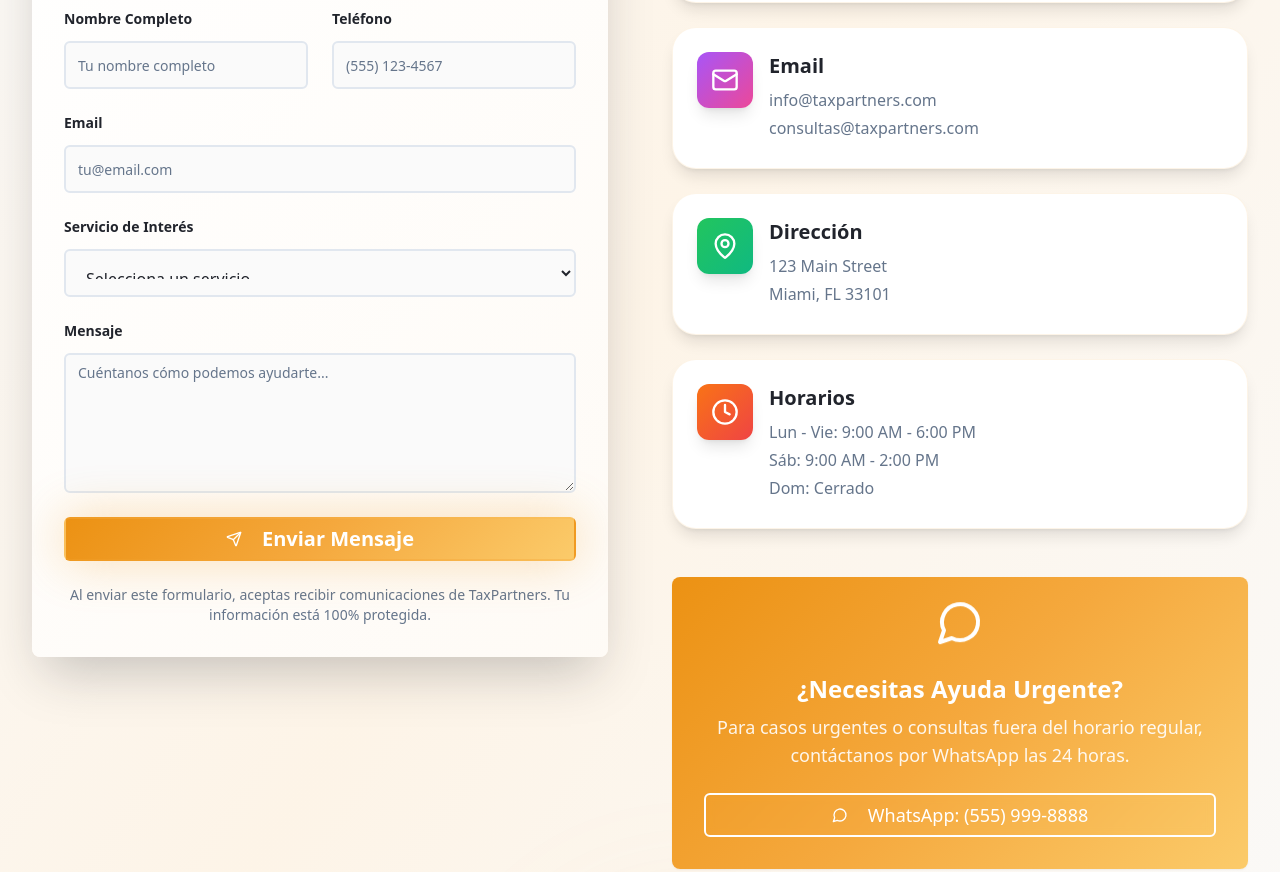
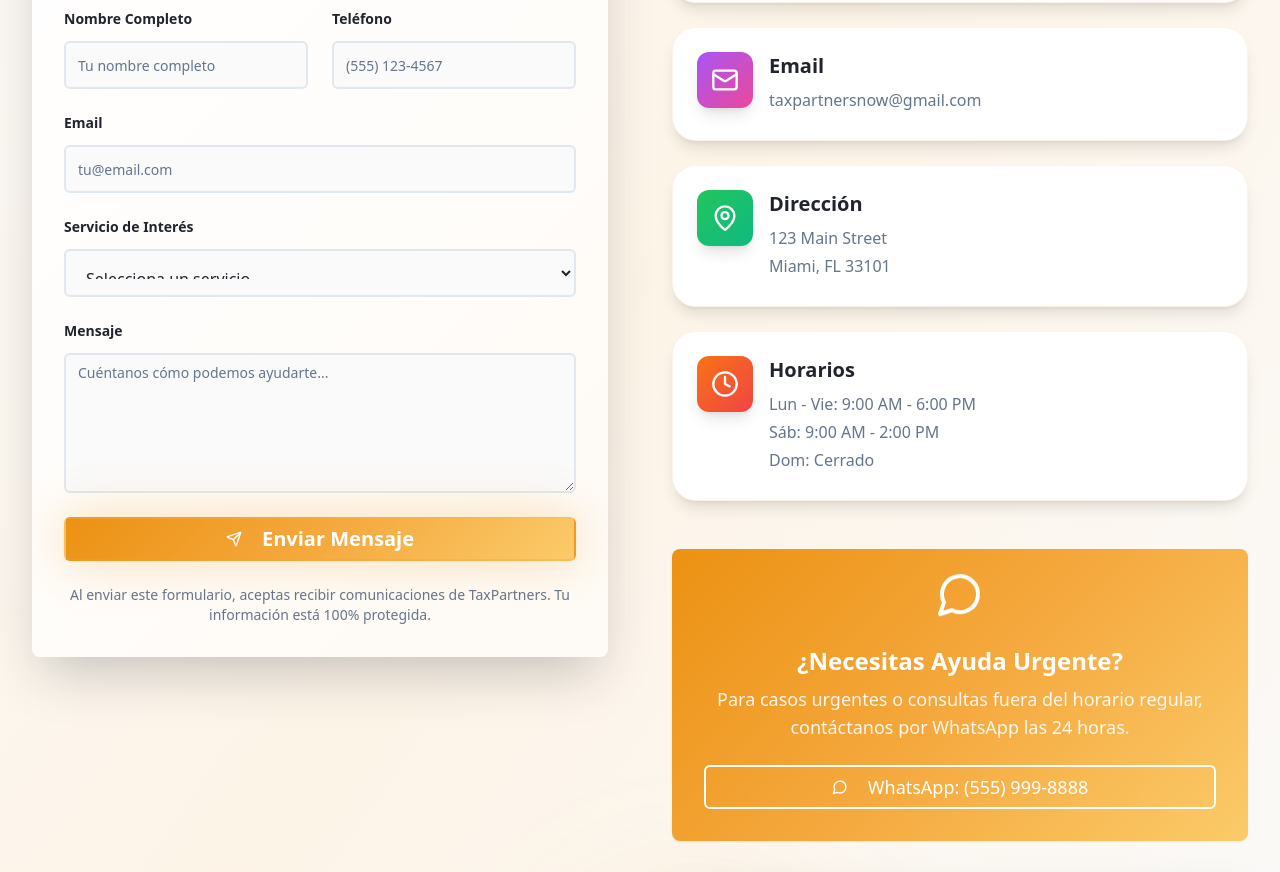
Before and after one commit to taxpartnersnow/mitaxpro, a React (Vite) app: page / in a window 1280 px wide. Shown: the part 4117-4989 px from the top of the page. Built offline with nearby package versions, Linux system fonts and the light colour scheme.

Commit message:
Update contact email
Remove two email addresses and add "taxpartnersnow@gmail.com" to the contact information.

```diff
--- a/src/components/Contact.tsx
+++ b/src/components/Contact.tsx
@@ -14,7 +14,7 @@ const contactInfo = [
   {
     icon: Mail,
     title: "Email",
-    details: ["info@taxpartners.com", "consultas@taxpartners.com"],
+    details: ["taxpartnersnow@gmail.com"],
     gradient: "from-purple-500 to-pink-500"
   },
   {
```
